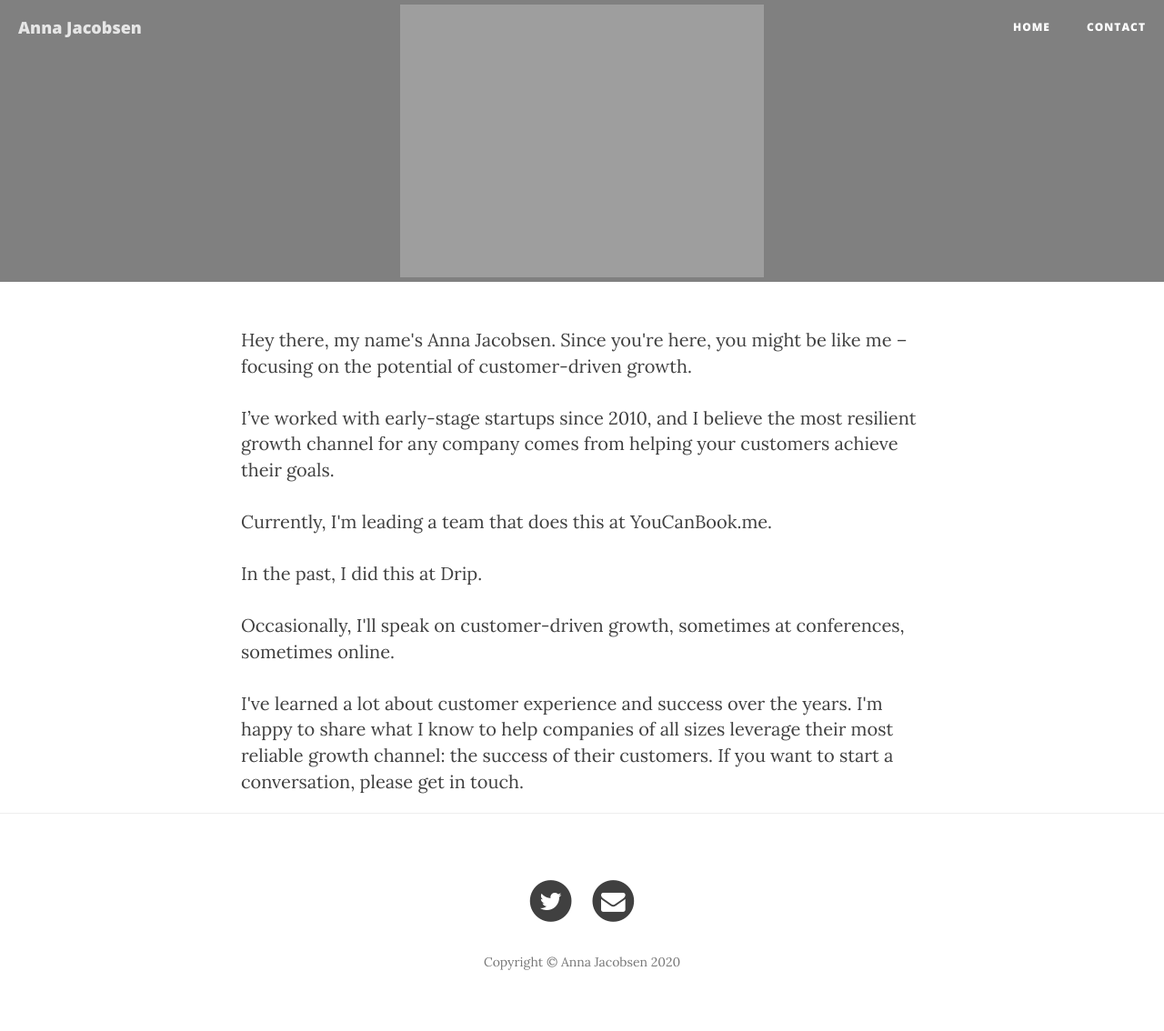
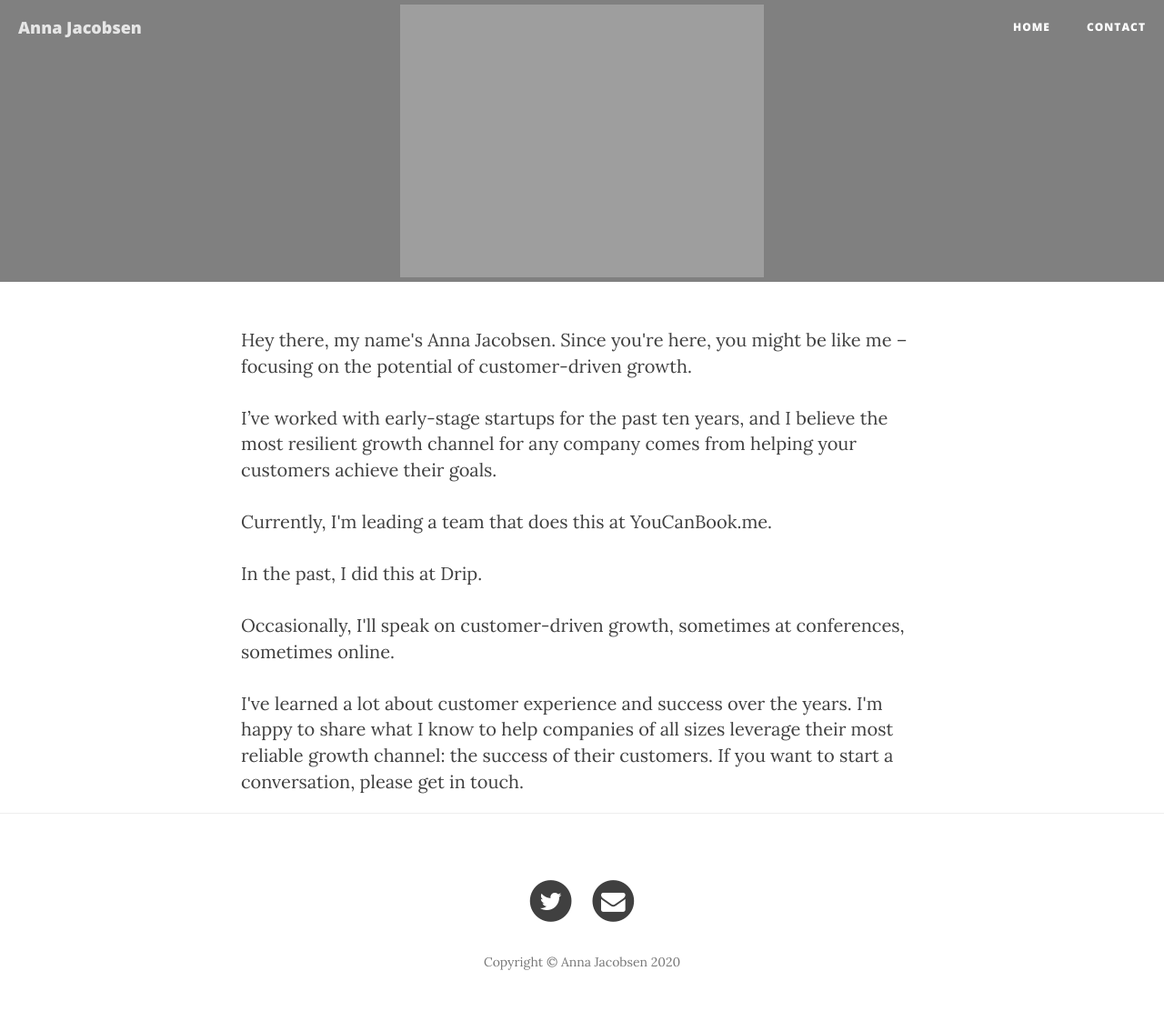
Before and after one commit to annaj/annaj, a Jekyll site: the page built from index.html, in a window 1280 px wide. Shown: the whole page at 91% size. Built offline with Jekyll 4.4.1, drawn with Linux system fonts in a browser that asks for light colours; nearby versions of some CDN libraries; the list of posts is cut into pages by our own code.

Commit message:
Update from Forestry.io Anna Jacobsen updated index.html

```diff
--- a/index.html
+++ b/index.html
@@ -5,7 +5,7 @@ description: ''
 ---
 Hey there, my name's Anna Jacobsen. Since you're here, you might be like me – focusing on the potential of customer-driven growth.<br />
 <br />
-I’ve worked with early-stage startups since 2010, and I believe the most resilient growth channel for any company comes from helping your customers achieve their goals.<br />
+I’ve worked with early-stage startups for the past ten years, and I believe the most resilient growth channel for any company comes from helping your customers achieve their goals.<br />
 <br />
 Currently, I'm leading a team that does this at YouCanBook.me.<br />
 <br />
```
